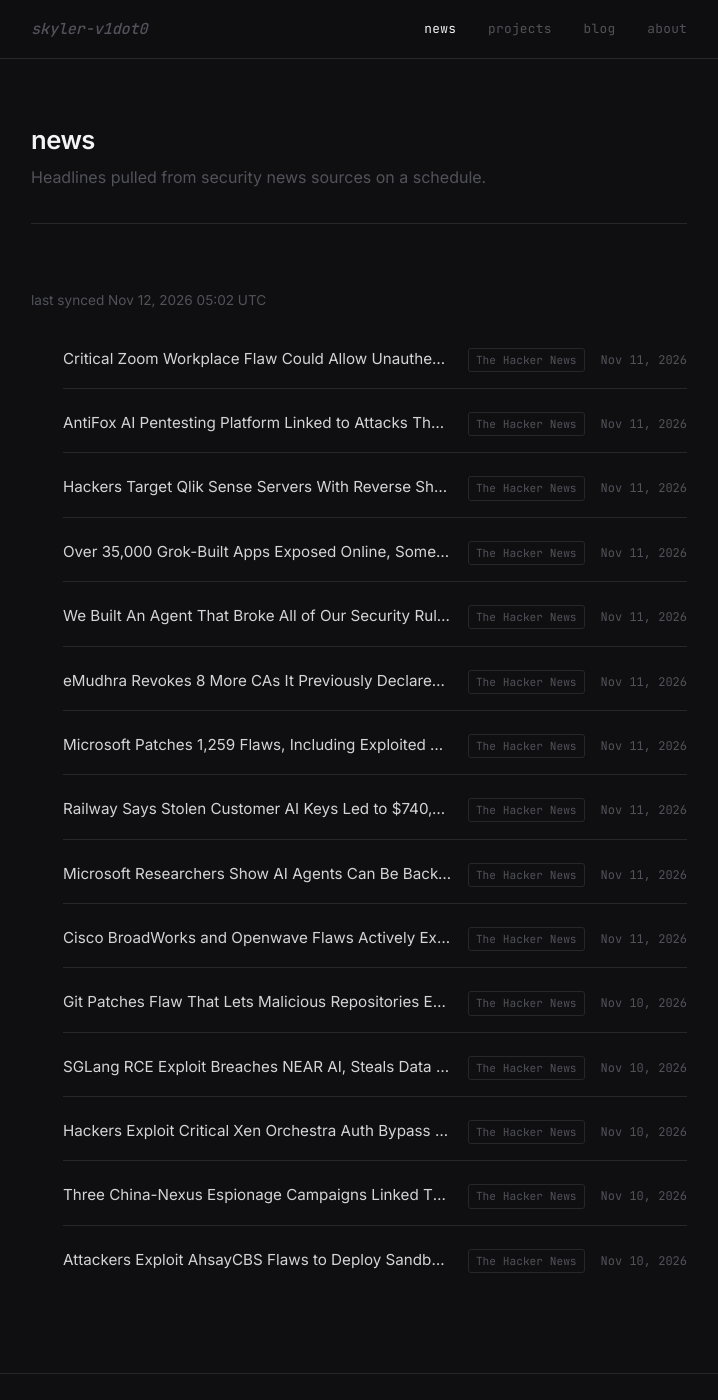
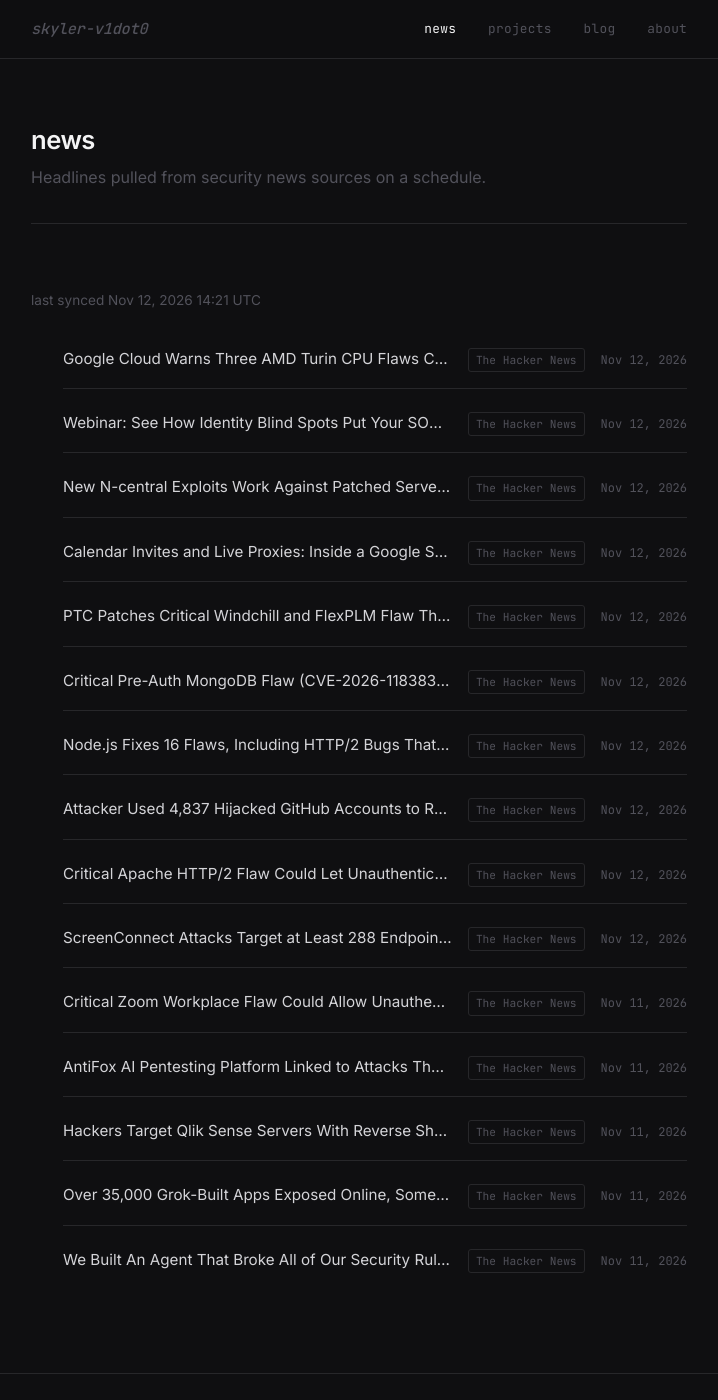
Before and after one commit to skyler-v1dot0/personal-site, a Jekyll site: the page built from news.html, in a window 1280 px wide and 1400 px high. Shown: the whole window, without its empty margins (281-999 px from the left). Built offline with Jekyll 4.4.1, drawn with Linux system fonts in a browser that asks for light colours.

Commit message:
chore: sync news feed [skip ci]

```diff
--- a/_data/news.yml
+++ b/_data/news.yml
@@ -1,6 +1,55 @@
 ---
-updated_at: '2026-11-12T05:02:15Z'
+updated_at: '2026-11-12T14:21:22Z'
 items:
+- title: Google Cloud Warns Three AMD Turin CPU Flaws Could Leak Data Across Processes
+    in VMs
+  url: https://thehackernews.com/2026/11/google-cloud-warns-three-amd-turin-cpu.html
+  source: The Hacker News
+  published: '2026-11-12T12:09:14Z'
+- title: 'Webinar: See How Identity Blind Spots Put Your SOC at Risk and How to Close
+    Them'
+  url: https://thehackernews.com/2026/11/your-soc-sees-alert-but-does-it-know.html
+  source: The Hacker News
+  published: '2026-11-12T12:02:51Z'
+- title: New N-central Exploits Work Against Patched Servers, Enable Root RCE and
+    Windows SYSTEM Access
+  url: https://thehackernews.com/2026/11/new-n-central-exploits-work-against.html
+  source: The Hacker News
+  published: '2026-11-12T11:51:43Z'
+- title: 'Calendar Invites and Live Proxies: Inside a Google Session Hijacking Campaign'
+  url: https://thehackernews.com/2026/11/calendar-invites-and-live-proxies.html
+  source: The Hacker News
+  published: '2026-11-12T11:51:31Z'
+- title: PTC Patches Critical Windchill and FlexPLM Flaw That Could Enable Remote
+    Code Execution
+  url: https://thehackernews.com/2026/11/ptc-patches-critical-windchill-and.html
+  source: The Hacker News
+  published: '2026-11-12T11:33:15Z'
+- title: Critical Pre-Auth MongoDB Flaw (CVE-2026-118383) Can Crash Lagging Servers
+    on Failover
+  url: https://thehackernews.com/2026/11/critical-pre-auth-mongodb-flaw-cve-2026.html
+  source: The Hacker News
+  published: '2026-11-12T09:25:00Z'
+- title: Node.js Fixes 16 Flaws, Including HTTP/2 Bugs That Crash Servers and Leak
+    Other Connections' Data
+  url: https://thehackernews.com/2026/11/nodejs-fixes-16-flaws-including-http2.html
+  source: The Hacker News
+  published: '2026-11-12T08:20:37Z'
+- title: Attacker Used 4,837 Hijacked GitHub Accounts to Run a CI Secret Stealer in
+    1,806+ Repositories
+  url: https://thehackernews.com/2026/11/4837-hijacked-github-accounts-ran-ci.html
+  source: The Hacker News
+  published: '2026-11-12T06:42:47Z'
+- title: Critical Apache HTTP/2 Flaw Could Let Unauthenticated Attackers Execute Code
+    Remotely
+  url: https://thehackernews.com/2026/11/critical-apache-http2-flaw-could-let.html
+  source: The Hacker News
+  published: '2026-11-12T05:12:26Z'
+- title: ScreenConnect Attacks Target at Least 288 Endpoints Across 48 Organizations
+    With Rogue Clients
+  url: https://thehackernews.com/2026/11/screenconnect-attacks-target-at-least.html
+  source: The Hacker News
+  published: '2026-11-12T04:39:48Z'
 - title: Critical Zoom Workplace Flaw Could Allow Unauthenticated Remote Privilege
     Escalation
   url: https://thehackernews.com/2026/11/critical-zoom-workplace-flaw-could.html
@@ -25,49 +74,3 @@ items:
   url: https://thehackernews.com/2026/11/we-built-agent-that-broke-all-of-our.html
   source: The Hacker News
   published: '2026-11-11T12:01:59Z'
-- title: eMudhra Revokes 8 More CAs It Previously Declared Unaffected by Key Compromise
-  url: https://thehackernews.com/2026/11/emudhra-revokes-8-more-cas-it.html
-  source: The Hacker News
-  published: '2026-11-11T12:00:53Z'
-- title: Microsoft Patches 1,259 Flaws, Including Exploited Outlook Bug That May Expose
-    NTLMv2 Hashes
-  url: https://thehackernews.com/2026/11/microsoft-patches-1259-flaws-including.html
-  source: The Hacker News
-  published: '2026-11-11T08:17:53Z'
-- title: Railway Says Stolen Customer AI Keys Led to $740,000 in Estimated Unauthorized
-    Usage Charges
-  url: https://thehackernews.com/2026/11/railway-says-stolen-customer-ai-keys.html
-  source: The Hacker News
-  published: '2026-11-11T07:49:04Z'
-- title: Microsoft Researchers Show AI Agents Can Be Backdoored by Editing Fewer Than
-    10 Neurons
-  url: https://thehackernews.com/2026/11/microsoft-researchers-show-ai-agents.html
-  source: The Hacker News
-  published: '2026-11-11T07:21:05Z'
-- title: Cisco BroadWorks and Openwave Flaws Actively Exploited Despite Available
-    Patches
-  url: https://thehackernews.com/2026/11/cisco-broadworks-and-openwave-flaws.html
-  source: The Hacker News
-  published: '2026-11-11T06:04:02Z'
-- title: Git Patches Flaw That Lets Malicious Repositories Execute Code During Recursive
-    Clones
-  url: https://thehackernews.com/2026/11/git-patches-flaw-that-lets-malicious.html
-  source: The Hacker News
-  published: '2026-11-10T19:23:10Z'
-- title: SGLang RCE Exploit Breaches NEAR AI, Steals Data From 18 Agents and About
-    100 Users
-  url: https://thehackernews.com/2026/11/sglang-rce-exploit-breaches-near-ai.html
-  source: The Hacker News
-  published: '2026-11-10T19:19:39Z'
-- title: Hackers Exploit Critical Xen Orchestra Auth Bypass Flaw to Gain Admin Access
-  url: https://thehackernews.com/2026/11/hackers-exploit-critical-xen-orchestra.html
-  source: The Hacker News
-  published: '2026-11-10T18:12:21Z'
-- title: Three China-Nexus Espionage Campaigns Linked Through Sparrow Malware Ecosystem
-  url: https://thehackernews.com/2026/11/three-china-nexus-espionage-campaigns.html
-  source: The Hacker News
-  published: '2026-11-10T17:43:23Z'
-- title: Attackers Exploit AhsayCBS Flaws to Deploy Sandbox-Evading Python Backdoor
-  url: https://thehackernews.com/2026/11/attackers-exploit-ahsaycbs-flaws-to.html
-  source: The Hacker News
-  published: '2026-11-10T16:00:55Z'
```
